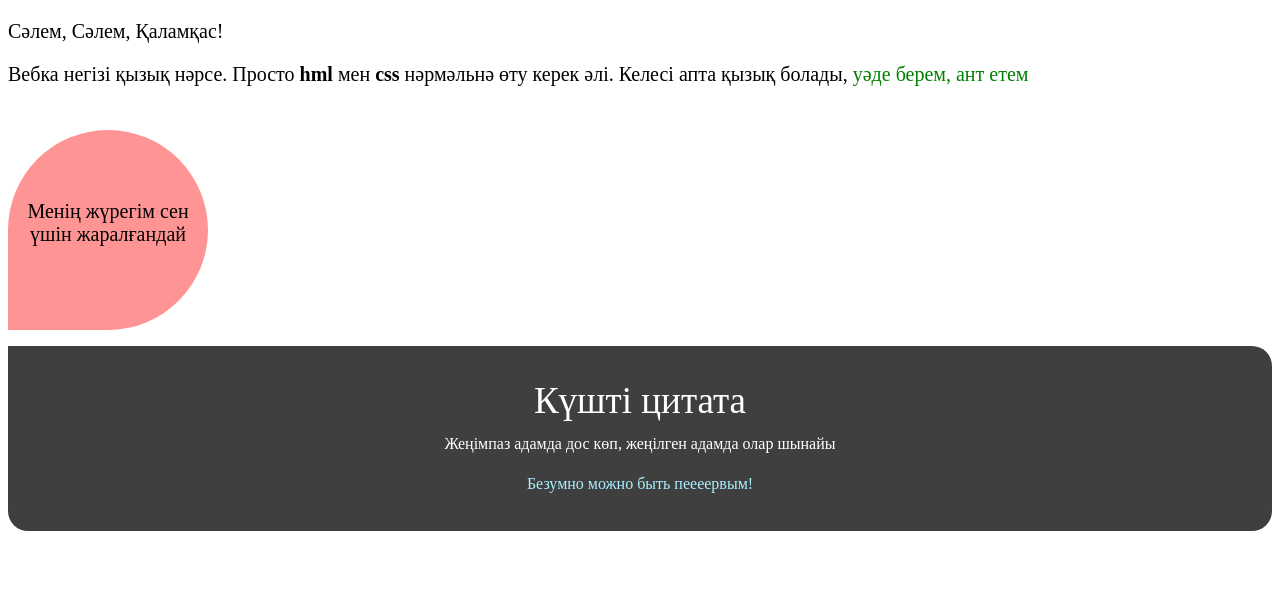
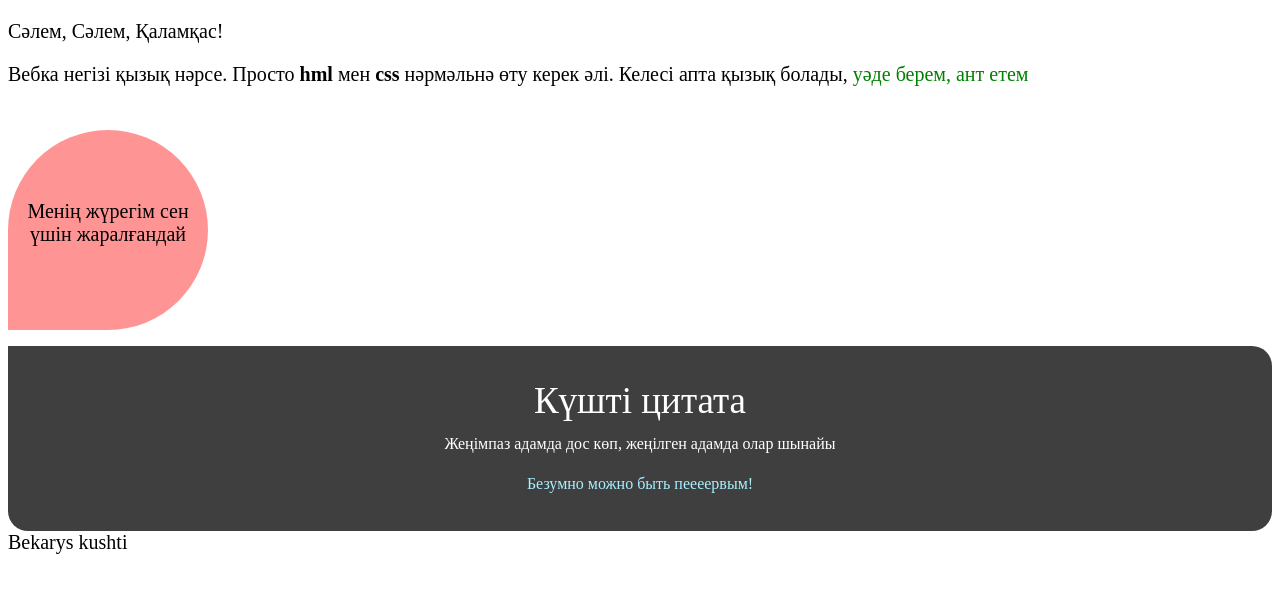
Before and after one commit to Asylniet/ZholbikTigr, a plain HTML site: page index.html in a window 1280 px wide. Drawn offline with Linux system fonts and the light colour scheme.

Commit message:
minor update

```diff
--- a/index.html
+++ b/index.html
@@ -21,5 +21,7 @@
         <span>Жеңімпаз адамда дос көп, жеңілген адамда олар шынайы</span>
         <span class="aqua">Безумно можно быть пеееервым!</span>
     </div>
+
+    Bekarys kushti
 </body>
 </html>
```
